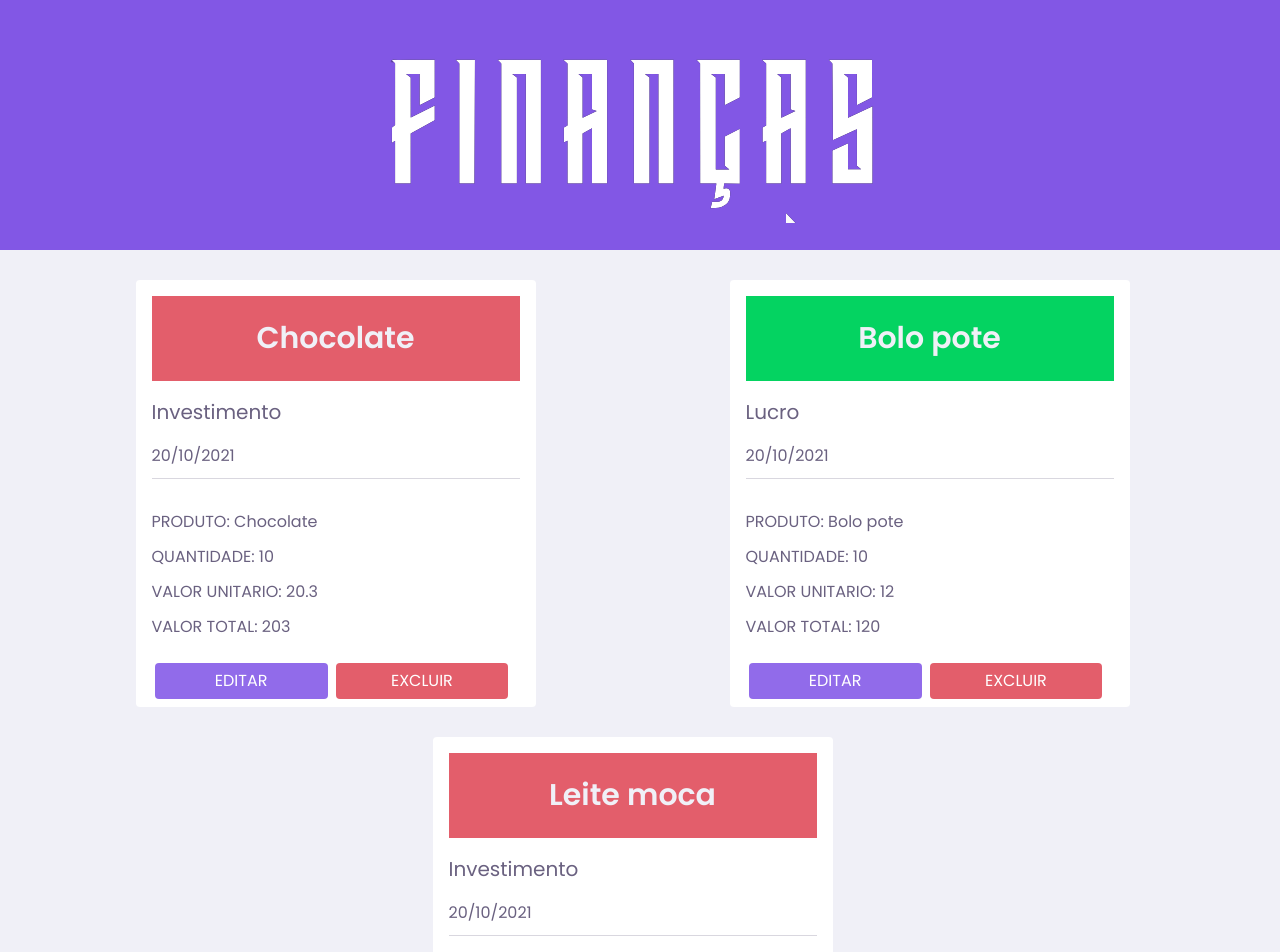
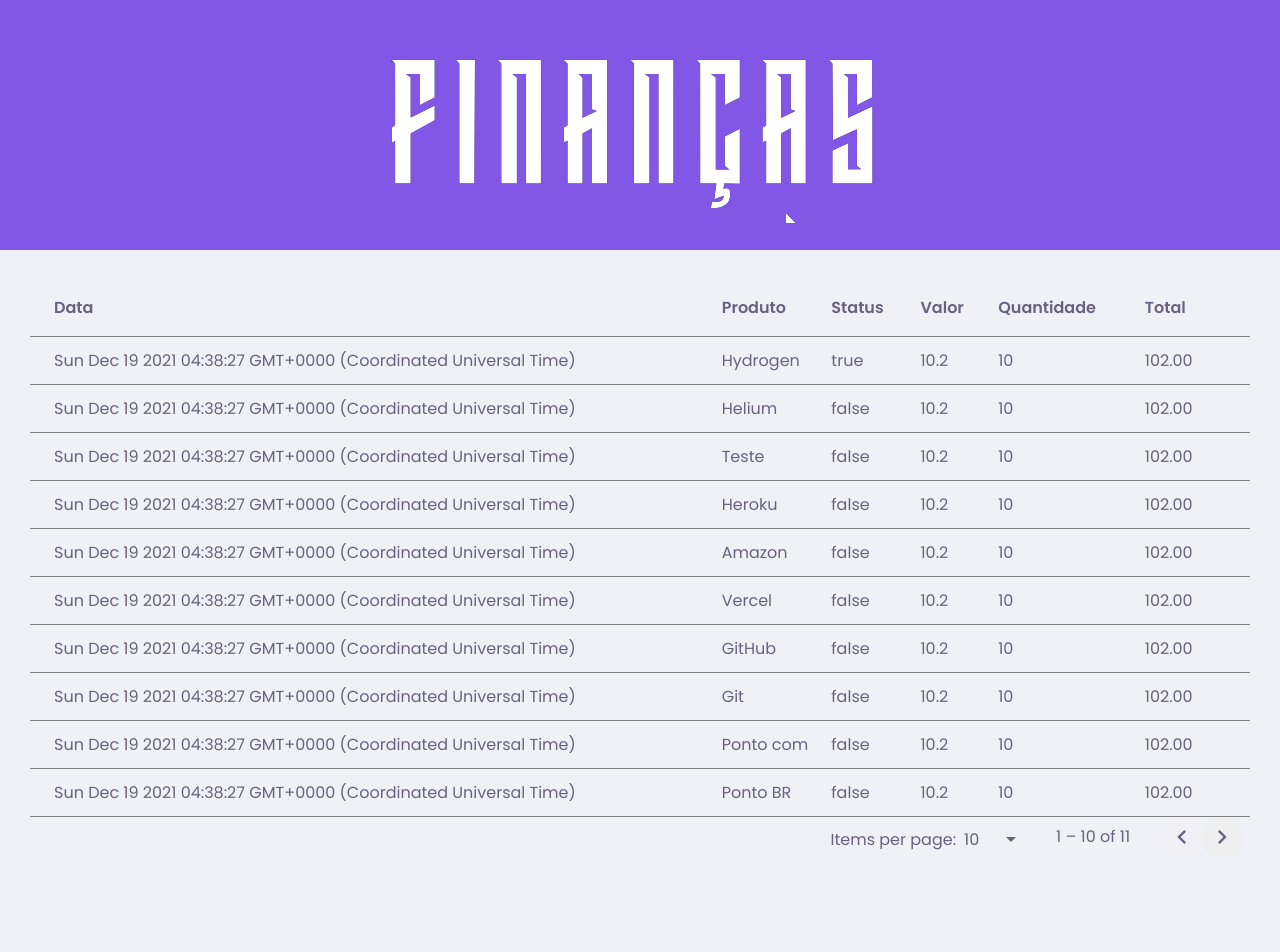
Before and after one commit to AdelmoMenezes123/finance-app, an Angular app: page /finances in a window 1280 px wide. Shown: the top 952 px of the page. After the commit the page ends 912 px from the top, so only its background shows below. Built offline with nearby package versions, Linux system fonts and the light colour scheme; sample sign-in values are in the browser's storage.

Commit message:
add tabela

```diff
--- a/src/app/app-routing.module.ts
+++ b/src/app/app-routing.module.ts
@@ -1,3 +1,4 @@
+import { FinanceCreateComponent } from './components/finance/finance-create/finance-create.component';
 import { NgModule } from '@angular/core';
 import { RouterModule, Routes } from '@angular/router';
 import { CadastroComponent } from './view/cadastro/cadastro.component';
@@ -25,6 +26,11 @@
     component: FinanceCrudComponent,
     canActivate: [SampleGuardService]
   },
+  {
+	  path:"add-finance",
+	  component:FinanceCreateComponent,
+	  canActivate:[SampleGuardService]
+  }
 ];
 
 @NgModule({
--- a/src/app/app.module.ts
+++ b/src/app/app.module.ts
@@ -30,7 +30,9 @@
 import { FinanceCrudComponent } from './view/finance-crud/finance-crud.component';
 import { CreateComponent } from './components/usuario-crud/create/create.component';
 import { LoginUserComponent } from './components/usuario-crud/login-user/login-user.component';
-import {SampleGuardService} from './sample-guard.service'
+import {SampleGuardService} from './sample-guard.service';
+import { FinanceCreateComponent } from './components/finance/finance-create/finance-create.component';
+import { FinanceListagemComponent } from './components/finance/finance-listagem/finance-listagem.component'
 
 @NgModule({
   declarations: [
@@ -43,6 +45,8 @@
     FinanceCrudComponent,
     CreateComponent,
     LoginUserComponent,
+    FinanceCreateComponent,
+    FinanceListagemComponent,
   ],
   imports: [
     BrowserModule,
--- /dev/null
+++ b/src/app/components/finance/finance-create/finance-create.component.html
@@ -0,0 +1 @@
+<p>finance-create works!</p>
--- /dev/null
+++ b/src/app/components/finance/finance-create/finance-create.component.ts
@@ -0,0 +1,15 @@
+import { Component, OnInit } from '@angular/core';
+
+@Component({
+  selector: 'app-finance-create',
+  templateUrl: './finance-create.component.html',
+  styleUrls: ['./finance-create.component.css']
+})
+export class FinanceCreateComponent implements OnInit {
+
+  constructor() { }
+
+  ngOnInit(): void {
+  }
+
+}
--- /dev/null
+++ b/src/app/components/finance/finance-listagem/finance-listagem-datasource.ts
@@ -0,0 +1,97 @@
+import { DataSource } from '@angular/cdk/collections';
+import { MatPaginator } from '@angular/material/paginator';
+import { MatSort } from '@angular/material/sort';
+import { map } from 'rxjs/operators';
+import { Observable, of as observableOf, merge } from 'rxjs';
+import { Finance } from '../finance.model';
+
+// TODO: replace this with real data from your application
+const EXAMPLE_DATA: Finance[] = [
+  {produto: 'Hydrogen',valor:10.20, data:new Date(),quantidade:10,status:true,},
+  {produto: 'Helium',valor:10.20, data:new Date(),quantidade:10,status:false,},
+  {produto: 'Teste',valor:10.20, data:new Date(),quantidade:10,status:false,},
+  {produto: 'Heroku',valor:10.20, data:new Date(),quantidade:10,status:false,},
+  {produto: 'Amazon',valor:10.20, data:new Date(),quantidade:10,status:false,},
+  {produto: 'Vercel',valor:10.20, data:new Date(),quantidade:10,status:false,},
+  {produto: 'GitHub',valor:10.20, data:new Date(),quantidade:10,status:false,},
+  {produto: 'Git',valor:10.20, data:new Date(),quantidade:10,status:false,},
+  {produto: 'Ponto com',valor:10.20, data:new Date(),quantidade:10,status:false,},
+  {produto: 'Ponto BR',valor:10.20, data:new Date(),quantidade:10,status:false,},
+  {produto: 'Zindex',valor:10.20, data:new Date(),quantidade:10,status:false,},
+];
+
+/**
+ * Data source for the FinanceListagem view. This class should
+ * encapsulate all logic for fetching and manipulating the displayed data
+ * (including sorting, pagination, and filtering).
+ */
+export class FinanceListagemDataSource extends DataSource<Finance> {
+  data: Finance[] = EXAMPLE_DATA;
+  paginator: MatPaginator | undefined;
+  sort: MatSort | undefined;
+
+  constructor() {
+    super();
+  }
+
+  /**
+   * Connect this data source to the table. The table will only update when
+   * the returned stream emits new items.
+   * @returns A stream of the items to be rendered.
+   */
+  connect(): Observable<Finance[]> {
+    if (this.paginator && this.sort) {
+      // Combine everything that affects the rendered data into one update
+      // stream for the data-table to consume.
+      return merge(observableOf(this.data), this.paginator.page, this.sort.sortChange)
+        .pipe(map(() => {
+          return this.getPagedData(this.getSortedData([...this.data ]));
+        }));
+    } else {
+      throw Error('Please set the paginator and sort on the data source before connecting.');
+    }
+  }
+
+  /**
+   *  Called when the table is being destroyed. Use this function, to clean up
+   * any open connections or free any held resources that were set up during connect.
+   */
+  disconnect(): void {}
+
+  /**
+   * Paginate the data (client-side). If you're using server-side pagination,
+   * this would be replaced by requesting the appropriate data from the server.
+   */
+  private getPagedData(data: Finance[]): Finance[] {
+    if (this.paginator) {
+      const startIndex = this.paginator.pageIndex * this.paginator.pageSize;
+      return data.splice(startIndex, this.paginator.pageSize);
+    } else {
+      return data;
+    }
+  }
+
+  /**
+   * Sort the data (client-side). If you're using server-side sorting,
+   * this would be replaced by requesting the appropriate data from the server.
+   */
+  private getSortedData(data: Finance[]): Finance[] {
+    if (!this.sort || !this.sort.active || this.sort.direction === '') {
+      return data;
+    }
+
+    return data.sort((a, b) => {
+      const isAsc = this.sort?.direction === 'asc';
+      switch (this.sort?.active) {
+        case 'produto': return compare(a.produto, b.produto, isAsc);
+        case 'valor': return compare(+a.valor, +b.valor, isAsc);
+        default: return 0;
+      }
+    });
+  }
+}
+
+/** Simple sort comparator for example ID/Name columns (for client-side sorting). */
+function compare(a: string | number, b: string | number, isAsc: boolean): number {
+  return (a < b ? -1 : 1) * (isAsc ? 1 : -1);
+}
--- /dev/null
+++ b/src/app/components/finance/finance-listagem/finance-listagem.component.css
@@ -0,0 +1,7 @@
+.full-width-table {
+  width: 100%;
+}
+
+.area-listagem{
+	margin-top: 25rem;
+}
--- /dev/null
+++ b/src/app/components/finance/finance-listagem/finance-listagem.component.html
@@ -0,0 +1,50 @@
+<div class="mat-elevation-z8 table-responsive area-listagem">
+  <table mat-table class="full-width-table" matSort aria-label="Elements">
+    <!-- Id Column -->
+    <ng-container matColumnDef="data">
+      <th mat-header-cell *matHeaderCellDef mat-sort-header>Data</th>
+      <td mat-cell *matCellDef="let row">{{row.data}}</td>
+    </ng-container>
+
+    <!-- Name Column -->
+    <ng-container matColumnDef="produto">
+      <th mat-header-cell *matHeaderCellDef mat-sort-header>Produto</th>
+      <td mat-cell *matCellDef="let row">{{row.produto}}</td>
+    </ng-container>
+
+	 <!-- Name Column -->
+    <ng-container matColumnDef="status">
+      <th mat-header-cell *matHeaderCellDef mat-sort-header>Status</th>
+      <td mat-cell *matCellDef="let row">{{row.status}}</td>
+	 </ng-container>
+
+	 <!-- Name Column -->
+    <ng-container matColumnDef="valor">
+      <th mat-header-cell *matHeaderCellDef mat-sort-header>Valor</th>
+      <td mat-cell *matCellDef="let row">{{row.valor}}</td>
+	 </ng-container>
+
+	 <!-- Name Column -->
+    <ng-container matColumnDef="quantidade">
+      <th mat-header-cell *matHeaderCellDef mat-sort-header>Quantidade</th>
+      <td mat-cell *matCellDef="let row">{{row.quantidade}}</td>
+	 </ng-container>
+
+	 <!-- Name Column -->
+    <ng-container matColumnDef="total">
+      <th mat-header-cell *matHeaderCellDef mat-sort-header>Total</th>
+      <td mat-cell *matCellDef="let row">{{(row.quantidade * row.valor).toFixed(2)}}</td>
+	 </ng-container>
+
+	 <tr mat-header-row *matHeaderRowDef="displayedColumns"></tr>
+    <tr mat-row *matRowDef="let row; columns: displayedColumns;"></tr>
+  </table>
+
+  <mat-paginator #paginator
+      [length]="dataSource?.data?.length"
+      [pageIndex]="0"
+      [pageSize]="10"
+      [pageSizeOptions]="[5, 10, 20]"
+      aria-label="Select page">
+  </mat-paginator>
+</div>
--- /dev/null
+++ b/src/app/components/finance/finance-listagem/finance-listagem.component.ts
@@ -0,0 +1,31 @@
+import { AfterViewInit, Component, ViewChild } from '@angular/core';
+import { MatPaginator } from '@angular/material/paginator';
+import { MatSort } from '@angular/material/sort';
+import { MatTable } from '@angular/material/table';
+import { Finance } from '../finance.model';
+import { FinanceListagemDataSource} from './finance-listagem-datasource';
+
+@Component({
+  selector: 'app-finance-listagem',
+  templateUrl: './finance-listagem.component.html',
+  styleUrls: ['./finance-listagem.component.css']
+})
+export class FinanceListagemComponent implements AfterViewInit {
+  @ViewChild(MatPaginator) paginator!: MatPaginator;
+  @ViewChild(MatSort) sort!: MatSort;
+  @ViewChild(MatTable) table!: MatTable<Finance>;
+  dataSource: FinanceListagemDataSource;
+
+  /** Columns displayed in the table. Columns IDs can be added, removed, or reordered. */
+  displayedColumns = ['data', 'produto','status','valor','quantidade','total'];
+
+  constructor() {
+    this.dataSource = new FinanceListagemDataSource();
+  }
+
+  ngAfterViewInit(): void {
+    this.dataSource.sort = this.sort;
+    this.dataSource.paginator = this.paginator;
+    this.table.dataSource = this.dataSource;
+  }
+}
--- a/src/app/view/finance-crud/finance-crud.component.html
+++ b/src/app/view/finance-crud/finance-crud.component.html
@@ -5,5 +5,5 @@
     </section>
   </header>
 
-  <app-finance-read class="w-100 p-5"></app-finance-read>
+  <app-finance-listagem class="w-100 p-5"></app-finance-listagem>
 </div>
--- a/src/app/view/home/home.component.html
+++ b/src/app/view/home/home.component.html
@@ -5,7 +5,7 @@
   </section>
 
   <section class="area-buttons">
-    <a routerLink="/add-finances" routerLinkActive="selected" class="finances">
+    <a routerLink="/add-finance" routerLinkActive="selected" class="finances">
       <i class="material-icons">add_circle</i>Add
     </a>
     <a routerLink="/finances" routerLinkActive="selected"class="add-finances">
```
Also changed, not shown: src/app/components/finance/finance.model.ts (+7 -2 lines), src/app/components/finance/finance-create/finance-create.component.css (added), 1 other file (tests, documents, lock files or other folders).
